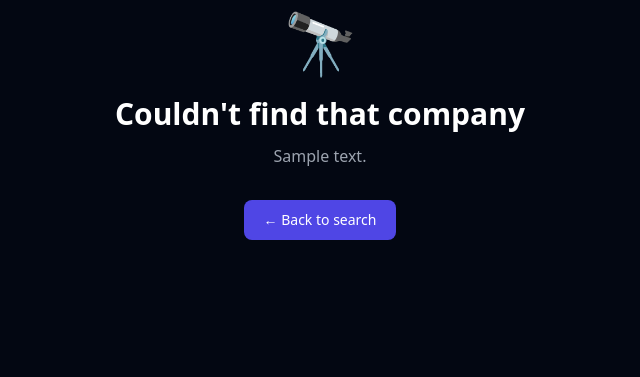
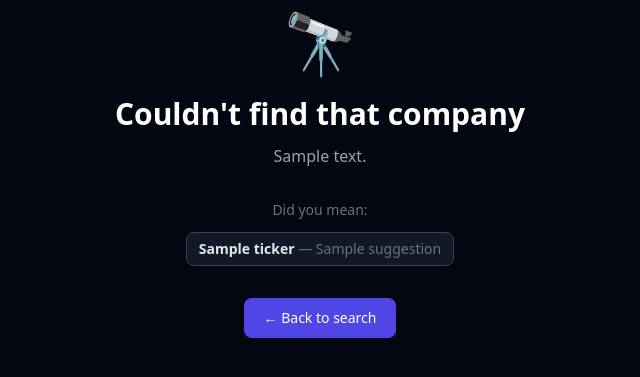
Before and after one commit to pyou-7/Tickerlens, a FastAPI app: template src/tickerlens/templates/404.html in a window 1280 px wide. Shown: the part 157-534 px from the top of the page, without its empty margins (320-960 px from the left). Run offline with FastAPI, Linux system fonts and the light colour scheme; the template is opened without the code that fills it: most values are stand-ins (such as "Sample title", 1, 10 or a date in 2020); parts of the project's set-up code (start-up, migrations or seed data) failed here and were passed over; some libraries are stand-ins or nearby versions.

Commit message:
feat: unknown-ticker 404 'Did you mean' suggestions (PRD 4.9)
The 404 handler runs the unknown ticker through the section 4.10
search_companies ranker and renders up to 5 suggestion links on the 404
page (best-effort: lookup failure still renders the plain page). 2 new
route tests.

```diff
--- a/src/tickerlens/main.py
+++ b/src/tickerlens/main.py
@@ -10,6 +10,7 @@ from fastapi.templating import Jinja2Templates
 
 from tickerlens.models.database import create_tables
 from tickerlens.routes import company
+from tickerlens.services.search import get_search_entries, search_companies
 
 @asynccontextmanager
 async def _lifespan(app: FastAPI):
@@ -30,11 +31,25 @@ app.include_router(company.router)
 
 @app.exception_handler(404)
 async def not_found_handler(request: Request, exc) -> HTMLResponse:
-    """Render a friendly HTML 404 page instead of FastAPI's default JSON."""
+    """Render a friendly HTML 404 page instead of FastAPI's default JSON.
+
+    For /company/{ticker} misses, suggest close matches from the same
+    ranking the search box uses (PRD §4.9: an unknown ticker is never a
+    dead end). Suggestion lookup is best-effort — a failure still renders
+    the plain 404 page.
+    """
     detail = exc.detail if hasattr(exc, "detail") else None
+    suggestions: list = []
+    ticker = request.path_params.get("ticker")
+    if ticker:
+        try:
+            entries = get_search_entries(company._svc.edgar_client)
+            suggestions = search_companies(str(ticker), entries)[:5]
+        except Exception:
+            suggestions = []
     return templates.TemplateResponse(
         request=request,
         name="404.html",
-        context={"detail": detail},
+        context={"detail": detail, "suggestions": suggestions},
         status_code=404,
     )
--- a/src/tickerlens/templates/404.html
+++ b/src/tickerlens/templates/404.html
@@ -6,6 +6,18 @@
   <div class="text-6xl mb-6">🔭</div>
   <h1 class="text-3xl font-bold text-white mb-3">Couldn't find that company</h1>
   <p class="text-gray-400 mb-8">{{ detail or "The ticker you asked for isn't in EDGAR's records, or we couldn't fetch its data." }}</p>
+  {%- if suggestions %}
+  <p class="text-sm text-gray-500 mb-3">Did you mean:</p>
+  <div class="flex flex-wrap justify-center gap-2 mb-8">
+    {%- for s in suggestions %}
+    <a href="/company/{{ s.ticker }}"
+       class="rounded-lg border border-gray-700 bg-gray-900 px-3 py-1.5 text-sm text-gray-200 hover:border-indigo-500 hover:text-white transition">
+      <span class="font-semibold">{{ s.ticker }}</span>
+      <span class="text-gray-500">— {{ s.name }}</span>
+    </a>
+    {%- endfor %}
+  </div>
+  {%- endif %}
   <a href="/" class="inline-block rounded-lg bg-indigo-600 px-5 py-2.5 text-sm font-medium text-white hover:bg-indigo-500 transition">
     ← Back to search
   </a>
```
Also changed, not shown: tests/test_company_routes.py (+34 -0 lines).
